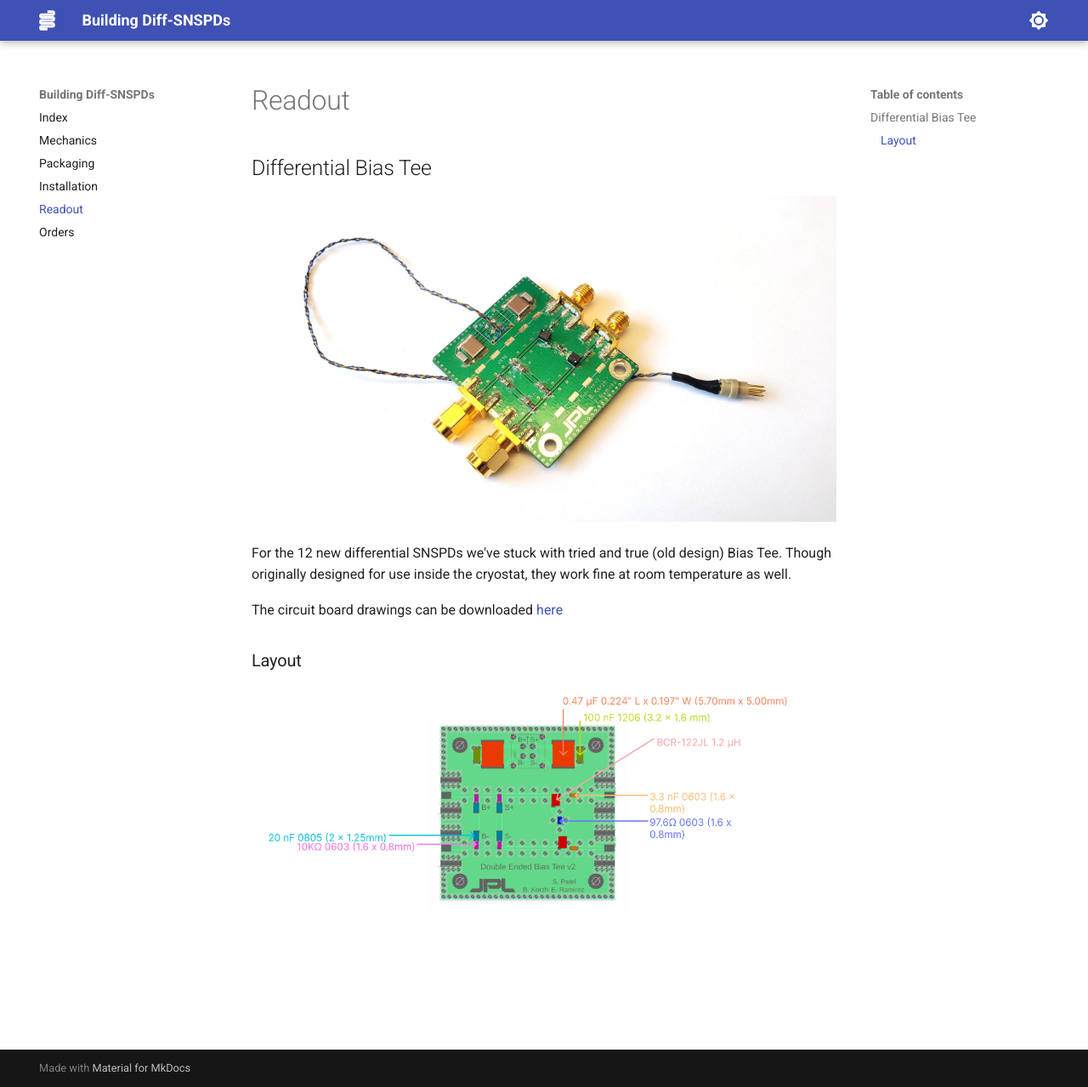
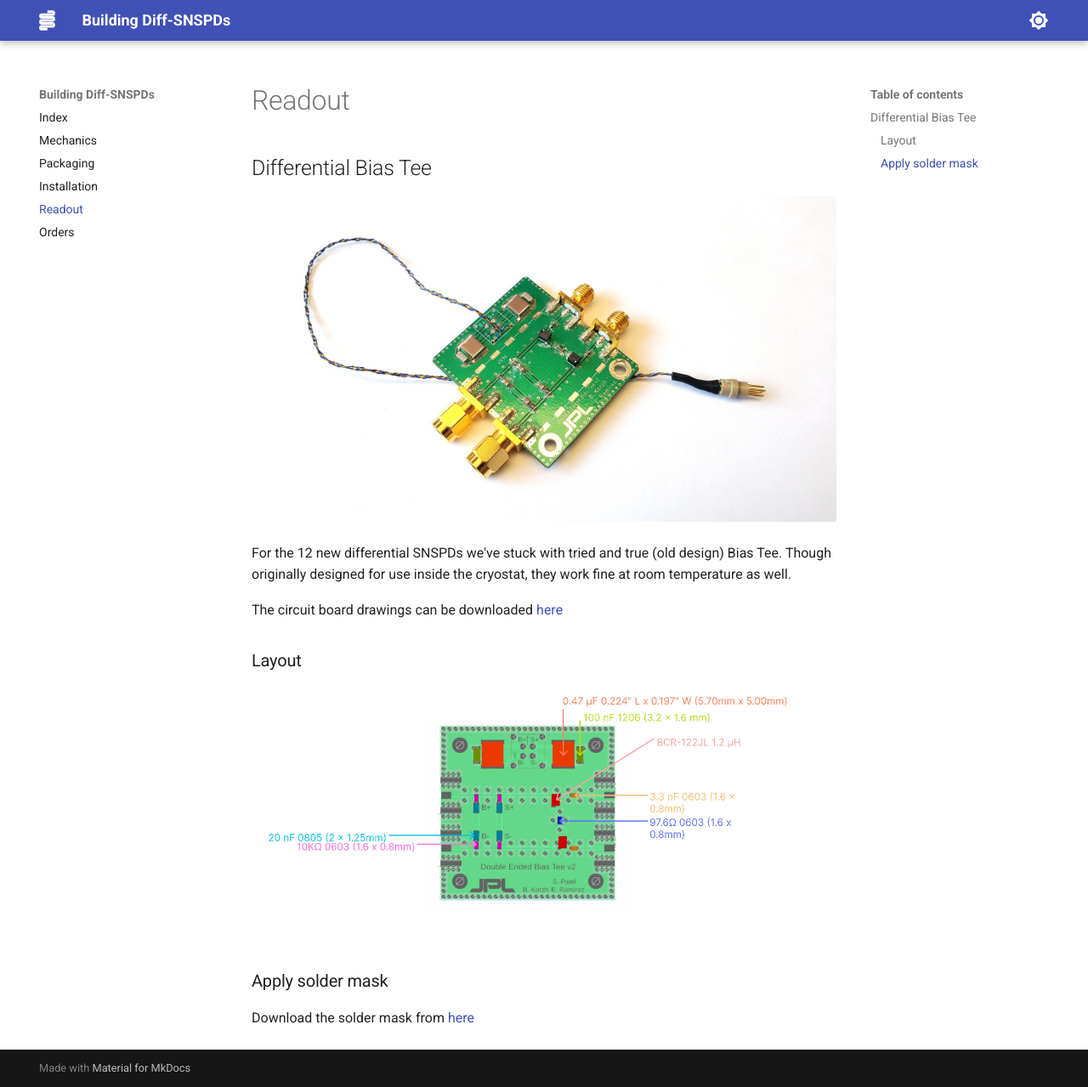
Before and after one commit to sansseriff/nbn_diff, an MkDocs documentation site: the page built from docs/readout.md, in a window 1280 px wide and 1279 px high. Shown: the whole window at 85% size. Built offline with MkDocs 1.6.1 and Material for MkDocs 9.7.7, drawn with Linux system fonts in a browser that asks for light colours; a script that is not in the unit is left out.

Commit message:
solder mask

```diff
--- a/docs/readout.md
+++ b/docs/readout.md
@@ -13,3 +13,8 @@ The circuit board drawings can be downloaded [here](./attachments/Diff_bias_T.zi
 
 ### Layout
 ![Part Layout](./attachments/Bias_Tee_Layout.jpg)
+
+
+### Apply solder mask
+
+Download the solder mask from [here](./attachments/solder_mask.gtp)
```
Also changed, not shown: docs/index.md (+1 -1 lines), 1 other file.
